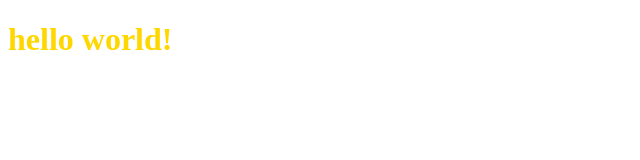
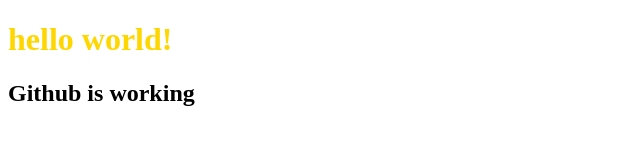
Before and after one commit to edrich31/test, a plain HTML site: page index.html in a window 1280 px wide. Shown: the whole page, without its empty margins (0-640 px from the left). Drawn offline with Linux system fonts and the light colour scheme.

Commit message:
added h2 to my project

```diff
--- a/index.html
+++ b/index.html
@@ -9,5 +9,6 @@
 </head>
 <body>
     <h1>hello world!</h1>
+    <h2>Github is working</h2>
 </body>
 </html>
```
